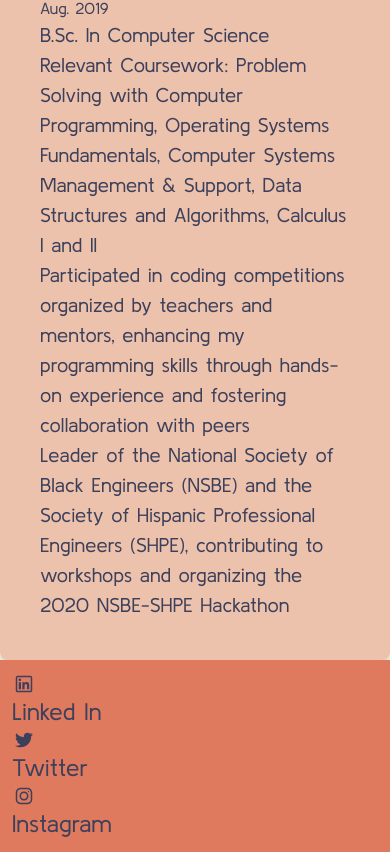
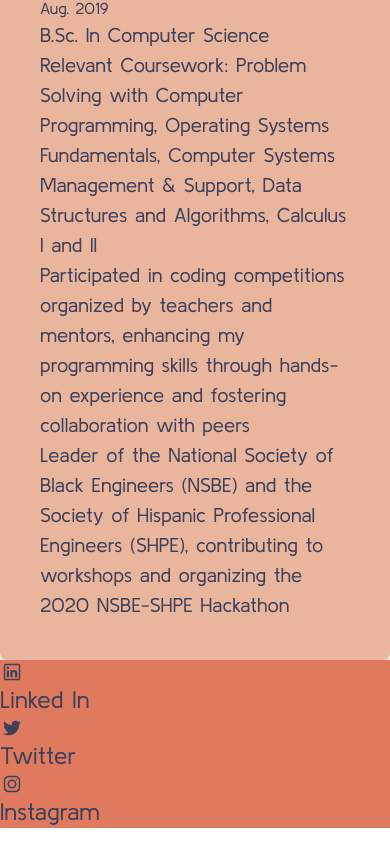
Before and after one commit to jocoso/portfolio-website, a React (Create React App) app: page /resume in a window 390 px wide. Shown: the part 4026-4878 px from the top of the page. After the commit the page ends 4854 px from the top, so only its background shows below. Built offline with nearby package versions, Linux system fonts and the light colour scheme.

Commit message:
Improved responsive design of viewer contact bar

```diff
--- a/src/components/Viewer/Slide/style.css
+++ b/src/components/Viewer/Slide/style.css
@@ -1,5 +1,5 @@
 .slide {
-    background-color: rgba(var(--primary-color), 0.4);
+    background-color: rgba(var(--primary-color), 0.5);
 }
 .slide h3 {
     background-color: rgba(var(--text-color), 0.9);
--- a/src/components/Viewer/Viewer/index.js
+++ b/src/components/Viewer/Viewer/index.js
@@ -121,7 +121,7 @@ export default function Viewer({ slides = [{}], currentStyle = "summer" }) {
             {/* CONTACTS BAR */}
             <div
                 id="viewer-contact-bar"
-                className={`text-2xl p-3 ${currentStyle}-viewer-contact-bar viewer-contact-bar sm:text-center sm:relative sm:bottom-0 sm:opacity-100 sm:items-center sm:flex-row sm:w-full sm:h-full sm:mt-10 md:fixed md:bottom-auto md:top-1/2 md:left-0 md:h-fit md:mt-0 md:w-auto md:flex-col`}
+                className={`text-2xl ${currentStyle}-viewer-contact-bar viewer-contact-bar sm:text-center sm:relative sm:bottom-0 sm:opacity-100 sm:items-center sm:flex-row sm:w-full sm:h-full sm:mt-10 md:fixed md:bottom-auto md:top-1/2 md:left-0 md:h-fit md:mt-0 md:w-2/12 md:ml-3 md:flex-col group`}
             >
                 {/* w-8 h-8 hover:text-highlightTwo */}
 
@@ -129,9 +129,9 @@ export default function Viewer({ slides = [{}], currentStyle = "summer" }) {
                     href="https://www.linkedin.com/in/jocoso5273/"
                     target="_blank"
                     rel="noopener noreferrer"
-                    className="w-fit h-fit"
+                    className="w-full h-full inline-block"
                 >
-                    <LiaLinkedin className="" />
+                    <LiaLinkedin />
                     <span>Linked In</span>
                 </a>
 
@@ -139,9 +139,9 @@ export default function Viewer({ slides = [{}], currentStyle = "summer" }) {
                     href="https://x.com/Jocoso_Code"
                     target="_blank"
                     rel="noopener noreferrer"
-                    className="w-fit h-fit"
+                    className="w-full h-full inline-block"
                 >
-                    <LiaTwitter className="" />
+                    <LiaTwitter />
                     <span>Twitter</span>
                 </a>
 
@@ -149,7 +149,7 @@ export default function Viewer({ slides = [{}], currentStyle = "summer" }) {
                     href="https://www.instagram.com/jocoso_code/"
                     target="_blank"
                     rel="noopener noreferrer"
-                    className="w-fit h-fit"
+                    className="w-full h-full inline-block"
                 >
                     <LiaInstagram />
                     <span>Instagram</span>
--- a/src/components/Viewer/Viewer/style.css
+++ b/src/components/Viewer/Viewer/style.css
@@ -8,13 +8,14 @@
     color: var(--text-color);
 }
 
-/* Base styles for contact bar */
+/* Base styles for the bar with my website */
 .viewer-contact-bar {
     background-color: rgba(var(--primary-color));
     color: rgb(var(--text-color));
 }
-.viewer-contact-bar > a:hover {
-    background-color: rgb(var(--text-color));
+.viewer-contact-bar a:hover {
+    --bg-opacity: 1;
+    background-color: rgb(var(--text-color), var(--bg-opacity));
     color: rgb(var(--accent-color));
 }
 
```
